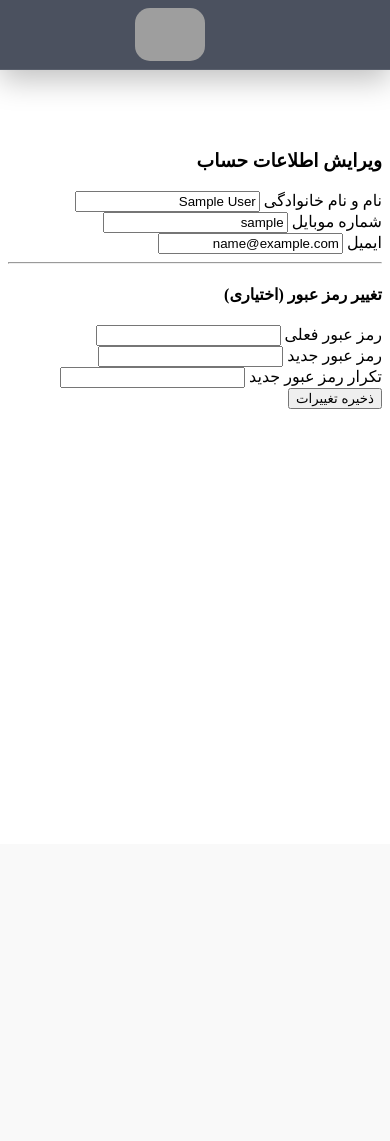
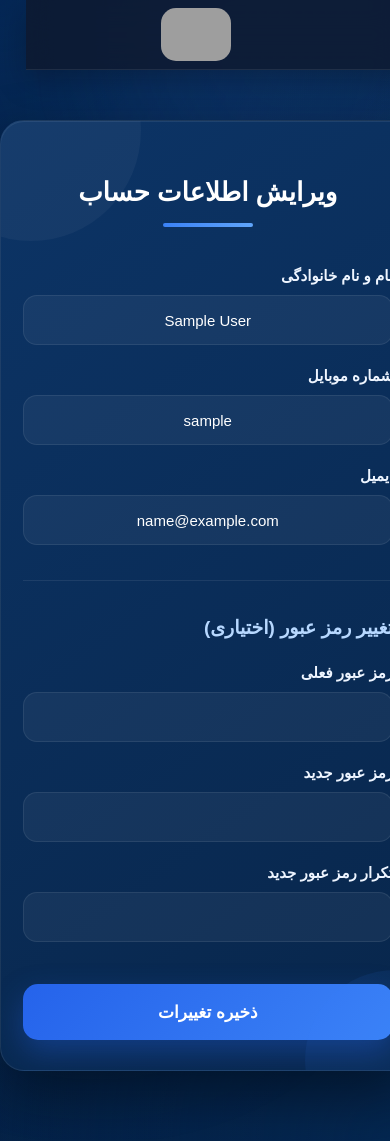
Before and after one commit to vanderland-red/Building-Apadana, a Flask app: page /user/dashboard/profile in a window 390 px wide. Before the commit the page ends 409 px from the top, so only its background shows below. Run offline with Flask 3, Linux system fonts and the light colour scheme; the visitor is signed in with stand-in values (Sample User, id 1); grey boxes are pictures that could not be loaded.

Commit message:
user profile design added and security update

```diff
--- a/blueprints/user.py
+++ b/blueprints/user.py
@@ -214,10 +214,12 @@ def profile():
 
     if request.method == "POST":
 
+        # بخش ویرایش اطلاعات کاربر
         fullname = request.form.get("fullname")
         phone = request.form.get("phone")
         email = request.form.get("email")
 
+        # بخش ویرایش رمز عبور کاربر
         current_password = request.form.get("current_password")
         new_password = request.form.get("new_password")
         confirm_password = request.form.get("confirm_password")
@@ -249,12 +251,17 @@ def profile():
         if current_password or new_password or confirm_password:
 
             if not check_password_hash(current_user.password, current_password):
-                flash("رمز عبور فعلی اشتباه است.", "danger")
+                flash("رمز عبور فعلی اشتباه است.", "error")
+                return redirect(url_for("user.profile"))
+
+            if len(new_password) < 5 or len(confirm_password) < 5:
+                flash("لطفا رمز عبور سخت‌تری را انتخاب کنید", "error")
                 return redirect(url_for("user.profile"))
 
             if new_password != confirm_password:
-                flash("رمز عبور جدید و تکرار آن یکسان نیست.", "danger")
+                flash("رمز عبور جدید و تکرار آن یکسان نیست.", "error")
                 return redirect(url_for("user.profile"))
+
 
             current_user.password = generate_password_hash(new_password)
 
--- a/static/css/user_profile.css
+++ b/static/css/user_profile.css
@@ -1,3 +1,229 @@
 body{
-    margin-top: 150px;
+    margin:0;
+    padding:0;
+    margin-top:150px;
+    direction:rtl;
+    font-family:Vazirmatn,sans-serif;
+    min-height:100vh;
+    overflow-x:hidden;
+    position:relative;
+
+    background:
+    radial-gradient(circle at top left,#052653 0%,transparent 35%),
+    radial-gradient(circle at bottom right,#042751 0%,transparent 35%),
+    linear-gradient(135deg,#04264d,#052146);
 }
+
+body::before{
+    content:"";
+    position:fixed;
+    width:450px;
+    height:450px;
+    border-radius:50%;
+    background:rgba(59,130,246,.12);
+    top:-180px;
+    right:-120px;
+    filter:blur(80px);
+    z-index:-2;
+}
+
+body::after{
+    content:"";
+    position:fixed;
+    width:380px;
+    height:380px;
+    border-radius:50%;
+    background:rgba(37,99,235,.15);
+    bottom:-150px;
+    left:-120px;
+    filter:blur(80px);
+    z-index:-2;
+}
+
+/* ==========================
+      پروفایل کاربر
+========================== */
+.profile-parent input{
+    text-align: center;
+}
+
+.profile-parent{
+    width:90%;
+    max-width:650px;
+    margin:70px auto;
+    padding:45px;
+    position:relative;
+    overflow:hidden;
+
+    background:linear-gradient(145deg,#0c3466,#08264b);
+
+    border-radius:24px;
+    border:1px solid rgba(255,255,255,.08);
+
+    box-shadow:
+    0 25px 60px rgba(0,0,0,.45),
+    inset 0 1px 0 rgba(255,255,255,.08);
+}
+
+.profile-parent::before{
+    content:"";
+    position:absolute;
+    width:220px;
+    height:220px;
+    border-radius:50%;
+    background:rgba(255,255,255,.04);
+    top:-100px;
+    left:-80px;
+}
+
+.profile-parent::after{
+    content:"";
+    position:absolute;
+    width:180px;
+    height:180px;
+    border-radius:50%;
+    background:rgba(59,130,246,.08);
+    bottom:-80px;
+    right:-70px;
+}
+
+/* ==========================
+        عنوان ها
+========================== */
+
+.profile-parent h3{
+    text-align:center;
+    color:#ffffff;
+    font-size:30px;
+    margin-bottom:40px;
+    position:relative;
+}
+
+.profile-parent h3::after{
+    content:"";
+    width:90px;
+    height:4px;
+    background:linear-gradient(to left,#60a5fa,#3b82f6);
+    display:block;
+    margin:15px auto 0;
+    border-radius:20px;
+}
+
+.profile-parent h4{
+    color:#b7d8ff;
+    margin:35px 0 25px;
+    font-size:21px;
+}
+
+/* ==========================
+        فرم
+========================== */
+
+.input-box{
+    display:flex;
+    flex-direction:column;
+    margin-bottom:22px;
+}
+
+.input-box label{
+    margin-bottom:10px;
+    color:#eef5ff;
+    font-size:15px;
+    font-weight:600;
+}
+
+.input-box input{
+    height:52px;
+    border:1px solid rgba(255,255,255,.08);
+    border-radius:14px;
+    padding:0 18px;
+    font-size:15px;
+    color:#ffffff;
+
+    background:rgba(255,255,255,.05);
+
+    outline:none;
+    transition:.35s;
+}
+
+.input-box input::placeholder{
+    color:#b8c7d9;
+}
+
+.input-box input:focus{
+    border-color:#60a5fa;
+    background:rgba(255,255,255,.08);
+    box-shadow:0 0 0 5px rgba(96,165,250,.18);
+}
+
+/* ==========================
+      جداکننده
+========================== */
+
+hr{
+    border:none;
+    height:1px;
+    background:rgba(255,255,255,.08);
+    margin:35px 0;
+}
+
+/* ==========================
+      دکمه
+========================== */
+
+button{
+    width:100%;
+    height:56px;
+    margin-top:20px;
+    border:none;
+    border-radius:15px;
+
+    background:linear-gradient(135deg,#2563eb,#3b82f6);
+
+    color:#fff;
+    font-size:17px;
+    font-weight:700;
+    cursor:pointer;
+
+    transition:.35s;
+
+    box-shadow:0 12px 30px rgba(37,99,235,.35);
+}
+
+button:hover{
+    transform:translateY(-4px);
+    box-shadow:0 20px 40px rgba(37,99,235,.45);
+}
+
+button:active{
+    transform:scale(.98);
+}
+
+/* ==========================
+      Responsive
+========================== */
+
+@media(max-width:768px){
+
+    body{
+        margin-top:120px;
+    }
+
+    .profile-parent{
+        width:95%;
+        padding:30px 22px;
+    }
+
+    .profile-parent h3{
+        font-size:26px;
+    }
+
+    .profile-parent h4{
+        font-size:19px;
+    }
+
+    .input-box input{
+        height:48px;
+    }
+
+}
```
